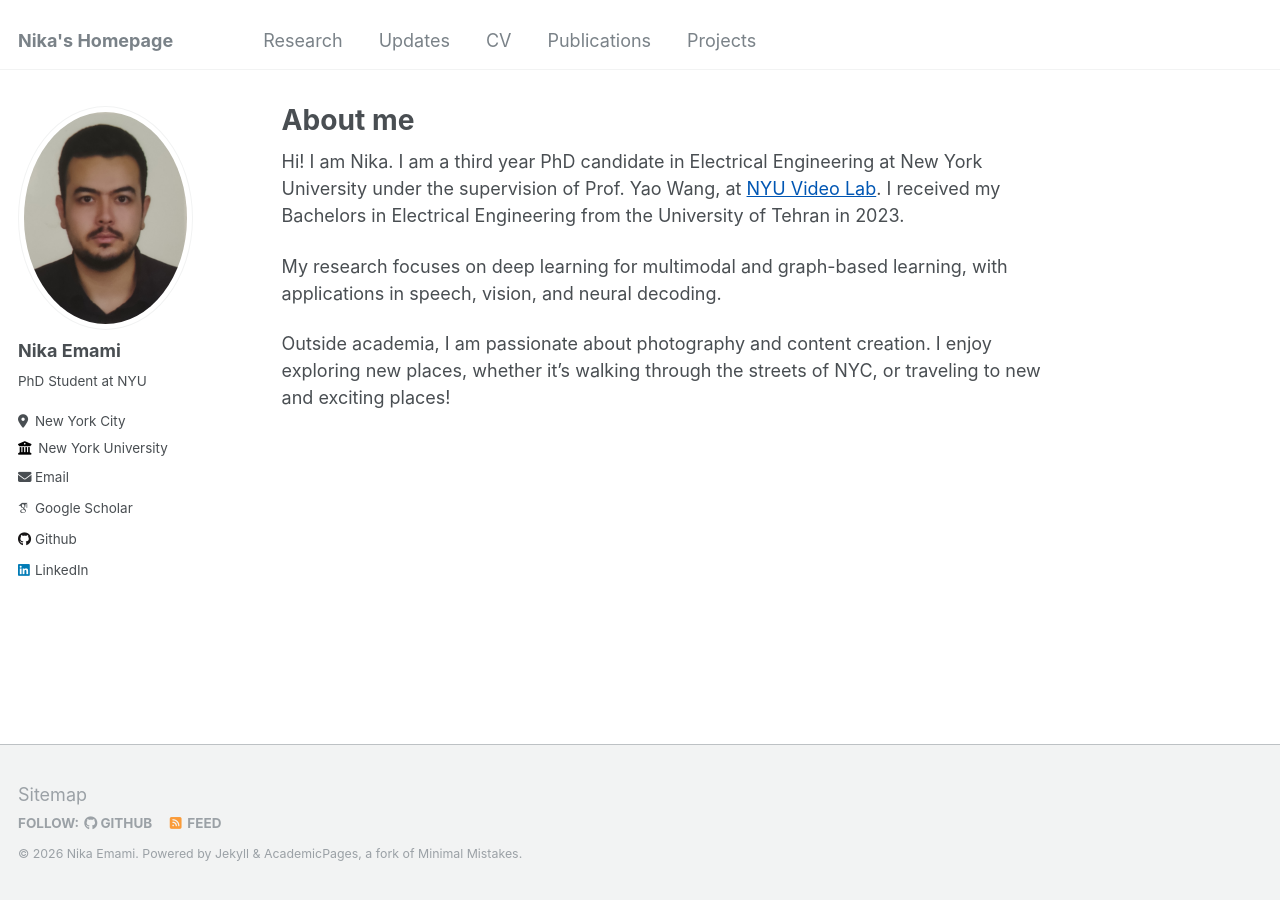
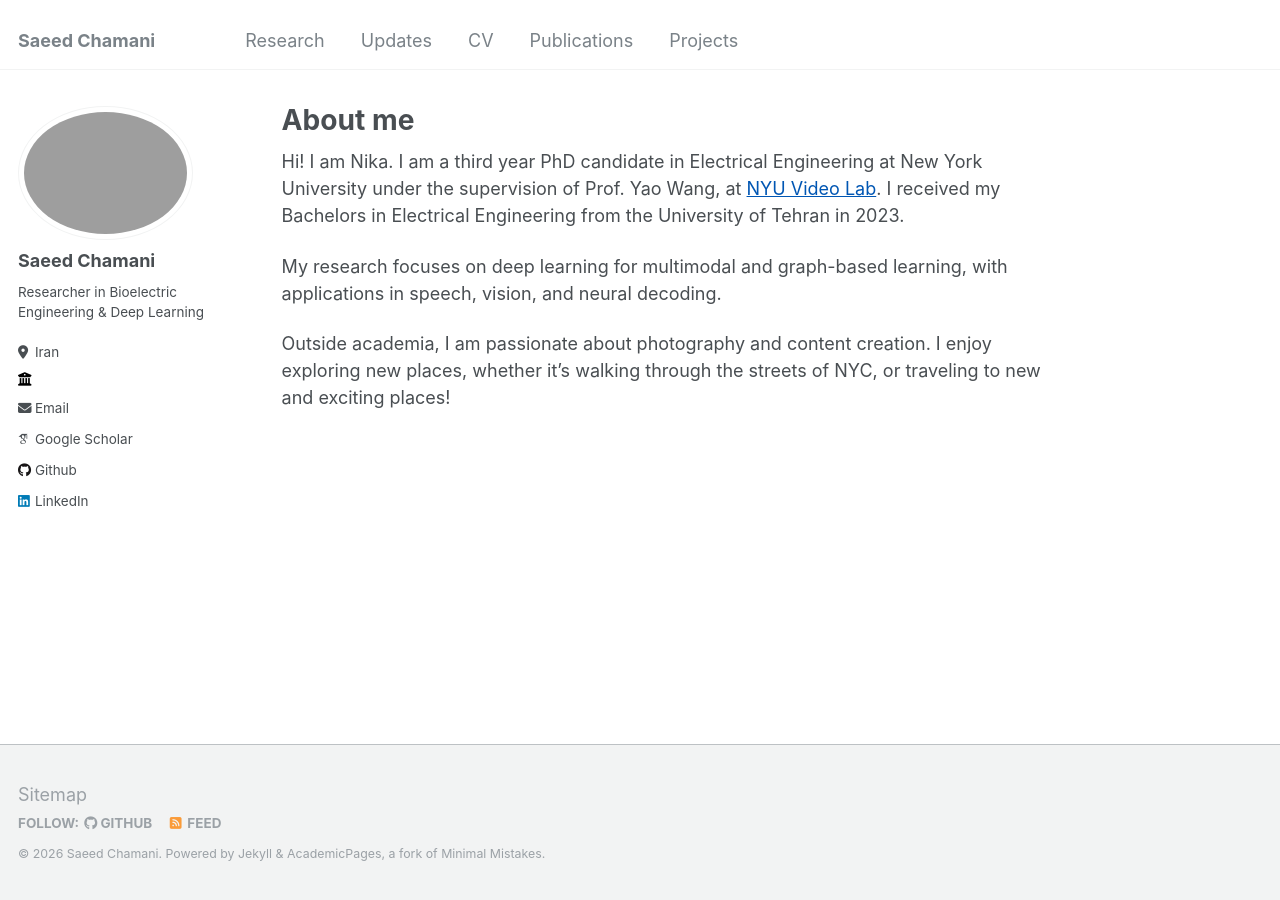
Before and after one commit to saeedchamani/saeedchamani.github.io, a Jekyll site: the page built from _pages/about.md, in a window 1280 px wide. Built offline with Jekyll 4.4.1, drawn with Linux system fonts in a browser that asks for light colours; some web fonts are replaced.

Commit message:
Update _config.yml

```diff
--- a/_config.yml
+++ b/_config.yml
@@ -8,47 +8,45 @@
 
 # Basic Site Settings
 locale                   : "en-US"
-title                    : "Nika's Homepage"
+title                    : "Saeed Chamani"
 title_separator          : "-"
-name                     : &name "Nika Emami"
-description              : &description "personal description"
-url                      : https://nikaemami.github.io # the base hostname & protocol for your site e.g. "https://mmistakes.github.io"
+name                     : &name "Saeed Chamani"
+description              : &description "Personal website of Saeed Chamani, researcher in Deep Learning and Medical Image Segmentation."
+url                      : https://saeedchamani.github.io # the base hostname & protocol for your site
 baseurl                  : "" # the subpath of your site, e.g. "/blog"
-repository               : "nikaemami/nikaemami.github.io"
+repository               : "saeedchamani/saeedchamani.github.io"
 
 # Site Author - The following control what appear as part of the author content on the side bar.
-#               If a field is blank the icon and link will not appear, otherwise it will be shown.
-#               Additional customization can be done by editing /_includes/author-profile.html
 author:
   # Biographic information
-  avatar           : "IMG_87332.jpg"
-  name             : "Nika Emami"
-  pronouns         : # "she/her"
-  bio              : "PhD Student at NYU"
-  location         : "New York City"
-  employer         : "New York University"
+  avatar           : "profile.jpg" # نام عکس شما که باید در پوشه images آپلود کنید
+  name             : "Saeed Chamani"
+  pronouns         : # "he/him"
+  bio              : "Researcher in Bioelectric Engineering & Deep Learning"
+  location         : "Iran"
+  employer         : ""
   uri              : # URL
-  email            : "ne2213@nyu.edu"
+  email            : "saeed.chamani10@gmail.com"
 
   # Academic websites
-  arxiv            : # URL - Update with the correct link to your profile
-  googlescholar    : "https://scholar.google.com/citations?hl=en&view_op=list_works&gmla=AH8HC4yky47TAOHrPG4hAOw3yQpS0R-2RJpKJRidFIxnqnAXtWtEv-Xm1TXKV3OFtStyfWmOcolow3MQU6K-WgbWvnR6&user=cSZqdm0AAAAJ"
+  arxiv            : # URL
+  googlescholar    : "https://scholar.google.com/citations?user=hn48vgoAAAAJ&hl=en"
   impactstory      : # URL
-  orcid            : # "https://orcid.org/my-orcid?orcid=0009-0001-9233-2891"
+  orcid            : # URL
   semantic         : # URL
-  pubmed           : #"https://www.ncbi.nlm.nih.gov/pubmed/?term=john+snow"
+  pubmed           : # URL
   researchgate     : # URL
 
   # Repositories and software development
-  bitbucket        : # Username - Update with your username on the site
+  bitbucket        : # Username
   codepen          : # Username
   dribbble         : # Username
-  github           : "nikaemami"
+  github           : "saeedchamani"
   kaggle           : # Username
-  stackoverflow    : # User number or user number and name (i.e., use "1" or "1/jeff-atwood")
+  stackoverflow    : # User number
 
   # Social media
-  bluesky          : #"bsky.app" # Replace this with you Bluesky username
+  bluesky          : # Username
   facebook         : # Username
   flickr           : # Username
   foursquare       : # Username
@@ -57,7 +55,7 @@ author:
   keybase          : # Username
   instagram        : # Username
   lastfm           : # Username
-  linkedin         : nikaemami
+  linkedin         : "saeed-chamani"
   mastodon         : # URL
   medium           : # URL
   pinterest        : # Username
@@ -65,7 +63,7 @@ author:
   steam            : # Username
   telegram         : # URL
   tumblr           : # Username
-  twitter          : # Username for X / Twitter
+  twitter          : # Username
   vine             : # Username
   weibo            : # Username
   wikipedia        : # Username
@@ -73,27 +71,26 @@ author:
   youtube          : # Username
   zhihu            : # URL
 
-
 # Site Settings
-teaser                   :  # filename of teaser fallback teaser image placed in /images/, .e.g. "500x300.png"
-breadcrumbs              : false # true, false (default)
+teaser                   :  # filename of teaser fallback teaser image placed in /images/
+breadcrumbs              : false
 words_per_minute         : 160
 future                   : true
-read_more                : "disabled" # if enabled, adds "Read more" links to excerpts
-talkmap_link             : false #change to true to add link to talkmap on talks page
+read_more                : "disabled"
+talkmap_link             : false
 comments:
   provider               : # false (default), "disqus", "discourse", "facebook", "google-plus", "staticman", "custom"
   disqus:
     shortname            :
   discourse:
-    server               : # https://meta.discourse.org/t/embedding-discourse-comments-via-javascript/31963 , e.g.: meta.discourse.org
+    server               :
   facebook:
     appid                :
     num_posts            : # 5 (default)
     colorscheme          : # "light" (default), "dark"
 staticman:
   allowedFields          : ['name', 'email', 'url', 'message']
-  branch                 : "gh-pages" # "master", "gh-pages"
+  branch                 : "gh-pages"
   commitMessage          : "New comment."
   filename               : comment-{@timestamp}
   format                 : "yml"
@@ -106,18 +103,16 @@ staticman:
     date:
       type               : "date"
       options:
-        format           : "iso8601" # "iso8601" (default), "timestamp-seconds", "timestamp-milliseconds"
+        format           : "iso8601"
 atom_feed:
-  hide                   : false     # change to true to hide the RSS feed in the footer
-  path                   : # blank (default) uses feed.xml
-
+  hide                   : false
+  path                   :
 
 # SEO Related
 google_site_verification :
 bing_site_verification   :
 alexa_site_verification  :
 yandex_site_verification :
-
 
 # Social Sharing
 twitter:
@@ -126,21 +121,17 @@ facebook:
   username               :
   app_id                 :
   publisher              :
-og_image                 :  # Open Graph/Twitter default site image
-# For specifying social profiles
-# - https://developers.google.com/structured-data/customize/social-profiles
+og_image                 :
 social:
-  type                   : # Person or Organization (defaults to Person)
-  name                   : # If the user or organization name differs from the site's name
-  links: # An array of links to social media profiles
-
+  type                   :
+  name                   :
+  links:
 
 # Analytics
 analytics:
-  provider               :  "google-universal" # false (default), "google", "google-universal", "google-analytics-4", "custom"
+  provider               : false # Turned off for privacy, change to "google-universal" if you add tracking ID
   google:
     tracking_id          :
-
 
 # Reading Files
 include:
@@ -177,14 +168,12 @@ keep_files:
 encoding: "utf-8"
 markdown_ext: "markdown,mkdown,mkdn,mkd,md"
 
-
 # Conversion
 markdown: kramdown
 highlighter: rouge
 lsi: false
 excerpt_separator: "\n\n"
 incremental: false
-
 
 # Markdown Processing
 kramdown:
@@ -196,7 +185,6 @@ kramdown:
   toc_levels: 1..6
   smart_quotes: lsquo,rsquo,ldquo,rdquo
   enable_coderay: false
-
 
 # Collections
 collections:
@@ -215,16 +203,12 @@ collections:
   research:
     output: true
     permalink: /:collection/:path/
-
   updates:
     output: true
     permalink: /:collection/:path/
-
   projects:
     output: true
     permalink: /:collection/:path/
-
-
 
 # Defaults
 defaults:
@@ -313,15 +297,11 @@ defaults:
 # Sass/SCSS
 sass:
   sass_dir: _sass
-  style: compressed # http://sass-lang.com/documentation/file.SASS_REFERENCE.html#output_style
-
+  style: compressed
 
 # Outputting
 permalink: /:categories/:title/
-# paginate: 5 # amount of posts to show
-# paginate_path: /page:num/
-timezone: America/Los_Angeles # http://en.wikipedia.org/wiki/List_of_tz_database_time_zones
-
+timezone: Asia/Tehran
 
 # Plugins
 plugins:
@@ -330,7 +310,6 @@ plugins:
   - jekyll-gist
   - jekyll-feed
   - jekyll-redirect-from
-# mimic GitHub Pages with --safe
 whitelist:
   - jekyll-paginate
   - jekyll-sitemap
@@ -338,38 +317,13 @@ whitelist:
   - jekyll-feed
   - jemoji
 
-
-# Archives
-#  Type
-#  - GitHub Pages compatible archive pages built with Liquid ~> type: liquid (default)
-#  - Jekyll Archives plugin archive pages ~> type: jekyll-archives
-#  Path (examples)
-#  - Archive page should exist at path when using Liquid method or you can
-#    expect broken links (especially with breadcrumbs enabled)
-#  - <base_path>/tags/my-awesome-tag/index.html ~> path: /tags/
-#  - <base_path/categories/my-awesome-category/index.html ~> path: /categories/
-#  - <base_path/my-awesome-category/index.html ~> path: /
 category_archive:
   type: liquid
   path: /categories/
 tag_archive:
   type: liquid
   path: /tags/
-# https://github.com/jekyll/jekyll-archives
-# jekyll-archives:
-#   enabled:
-#     - categories
-#     - tags
-#   layouts:
-#     category: archive-taxonomy
-#     tag: archive-taxonomy
-#   permalinks:
-#     category: /categories/:name/
-#     tag: /tags/:name/
 
-
-# HTML Compression
-# - http://jch.penibelst.de/
 compress_html:
   clippings: all
   ignore:
```
